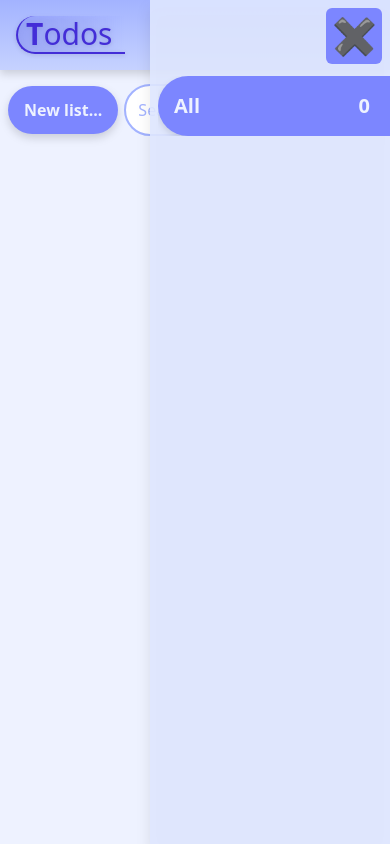
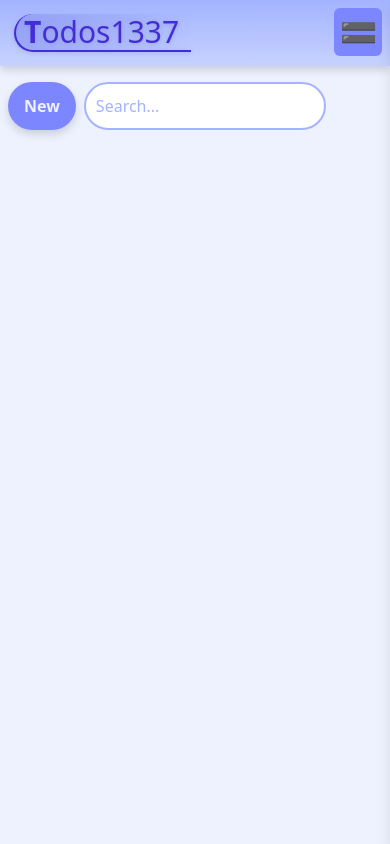
Before and after one commit to Ahtoh1337/todos, a React (Vite) app: page / in a window 390 px wide. Built offline with nearby package versions, Linux system fonts and the light colour scheme.

Commit message:
Finish layout

```diff
--- a/src/App.tsx
+++ b/src/App.tsx
@@ -42,7 +42,10 @@ export default function App() {
         <TodoContext.Provider value={todoAppRef.current}>
             <Header />
             <TodoMain />
-            {isLoading && <div>Loading...</div>}
+            {isLoading && <div className="text-indigo-400
+            py-4 px-6 font-bold">
+                Loading...
+            </div>}
         </TodoContext.Provider>
     )
 }
--- a/src/ConfirmButton.tsx
+++ b/src/ConfirmButton.tsx
@@ -48,7 +48,7 @@ export default function ConfirmButton({ children, className, confirmText, onConf
                     </p>
                     <div className="flex justify-around items-center">
                         <button
-                            className="px-2 rounded-full
+                            className="py-3 sm:py-0 px-3.5 sm:px-2 rounded-full
                             bg-indigo-600
                             hover:bg-indigo-800 hover:text-indigo-100
                             hover:drop-shadow-sm"
@@ -59,7 +59,7 @@ export default function ConfirmButton({ children, className, confirmText, onConf
                             Yes
                         </button>
                         <button
-                            className="px-2 rounded-full
+                            className="py-3 sm:py-0 px-3.5 sm:px-2 rounded-full
                             bg-indigo-300
                             hover:bg-indigo-500 hover:text-indigo-100
                             hover:drop-shadow-sm"
--- a/src/Header.tsx
+++ b/src/Header.tsx
@@ -1,7 +1,7 @@
 import { observer } from "mobx-react-lite";
 
 export const Header = observer(function () {
-    return <div className="w-full p-4 sm:p-3 pr-
+    return <div className="w-full p-3.5 pr-
     drop-shadow-lg bg-indigo-200 bg-gradient-to-b from-indigo-300
     flex justify-between text-indigo-700">
         <div className="text-3xl sm:text-2xl pl-2 pr-3
--- a/src/LabelComp.tsx
+++ b/src/LabelComp.tsx
@@ -6,11 +6,13 @@ export function LabelComp({ label, onBlur, onDelete, placeholder }:
         placeholder: string
     }) {
     return (
-        <li className="text-xs font-bold py-1 sm:py-0
-        bg-indigo-300 text-indigo-100 pl-2 pr-1 m-0.5 rounded-full
-        flex w-23 flex-auto items-center">
+        <li className="text-xs font-bold
+        bg-indigo-300 text-indigo-100 pl-2 pr-0 sm:pr-1
+        m-0.5 rounded-full
+        flex w-20 flex-auto items-center">
             <input
-                className="py-1 w-full outline-none placeholder:text-indigo-200"
+                tabIndex={-1}
+                className="py-2 sm:py-1 w-full outline-none placeholder:text-indigo-200"
                 placeholder={placeholder}
                 maxLength={10}
                 defaultValue={label}
@@ -31,14 +33,18 @@ export function LabelComp({ label, onBlur, onDelete, placeholder }:
                 }} />
             {typeof onDelete !== "undefined" ?
                 <button
-                    className="flex-none h-3.5 w-3.5 rounded-full
+                    className="flex-none rounded-full
+                    h-full sm:h-4
+                    w-8 sm:w-4
+
+                    text-base sm:text-xs
                     hover:bg-indigo-400
                     active:bg-indigo-500 active:text-indigo-300"
                     onClick={() => onDelete()}>
-                    X
+                    x
                 </button>
                 :
-                <span className="text-indigo-300">X</span>
+                <span className="nidden"></span>
             }
         </li>
     )
--- a/src/LabelNav.tsx
+++ b/src/LabelNav.tsx
@@ -71,7 +71,7 @@ export const LabelNav = observer(function ({ current, show, onSelect, setShowNav
             </div>
             <button className="sm:hidden rounded-md
             bg-indigo-400 text-indigo-100
-            h-14 w-14 text-4xl
+            h-12 w-12 text-3xl
             fixed top-2 right-2 z-1
             active:bg-indigo-500"
                 onClick={e => {
--- a/src/SearchBar.tsx
+++ b/src/SearchBar.tsx
@@ -2,12 +2,15 @@ import { observer } from "mobx-react-lite";
 
 export const SearchBar = observer(function ({ value, onChange }: { value: string, onChange: (searchString: string) => void }) {
     return <input
+        type="search"
         placeholder="Search..."
         className="outline-2 outline-indigo-300
-        p-3 flex-auto rounded-full bg-white
+        p-3 w-full rounded-full bg-white
+        -outline-offset-2 sm:outline-offset-0
         placeholder:text-indigo-300
         focus:outline-indigo-700
-        hover:outline-indigo-400"
+        hover:outline-indigo-400
+        min-w-20"
         value={value}
         onChange={e => onChange(e.target.value)} />
 });
--- a/src/TodoComp.tsx
+++ b/src/TodoComp.tsx
@@ -16,6 +16,7 @@ export const TodoComp = observer(function ({ todo }: { todo: Todo }) {
                 {todo.done ? "✔️" : ""}
             </button>
             <input
+                type="text"
                 className={`outline-none py-1.5 px-1 flex-1
                 ${todo.done ? "line-through decoration-2" : ""}`}
                 defaultValue={todo.text}
@@ -28,7 +29,7 @@ export const TodoComp = observer(function ({ todo }: { todo: Todo }) {
                     if (e.key === "Enter")
                         e.currentTarget.blur();
                 }}
-                maxLength={30} />
+                maxLength={40} />
             <button
             className="rounded-sm w-4.5 h-4.5
             hover:bg-indigo-300 active:bg-indigo-400
--- a/src/TodoListComp.tsx
+++ b/src/TodoListComp.tsx
@@ -20,15 +20,17 @@ export const TodoListComp = observer(function ({ todoList }: { todoList: TodoLis
             ${todoList.pinned ? "bg-linear-to-b from-indigo-300/80" : ""}`}>
             <div className="flex justify-between mb-1">
                 <button
-                    className={`w-7 h-7 rounded-full
-                        hover:bg-indigo-300 active:bg-indigo-400
+                    className={`w-10 h-10 sm:w-7 sm:h-7
+                        text-lg rounded-full
+                        sm:hover:bg-indigo-300 active:bg-indigo-400
                         ${todoList.pinned ? "outline-2 -outline-offset-2 outline-dashed outline-indigo-400" : ""}`}
                     onClick={action(() => todoList.pinned = !todoList.pinned)}>
                     📌
                 </button>
                 <ConfirmButton
-                    className="w-7 h-7 rounded-full
-                    hover:bg-indigo-300 active:bg-indigo-400
+                    className="w-10 h-10 sm:w-7 sm:h-7
+                    text-lg rounded-full
+                    sm:hover:bg-indigo-300 active:bg-indigo-400
                     disabled:hidden"
                     onConfirm={() => todoApp.deleteTodoList(todoList)}
                     confirmText={`Delete ${shortText}?`}
@@ -63,6 +65,7 @@ export const TodoListComp = observer(function ({ todoList }: { todoList: TodoLis
                     )))}
                     <li className="text-sm ml-5">
                         <input
+                            type="text"
                             ref={addTodoRef}
                             className="py-1.5 pl-1 w-full outline-none"
                             placeholder="Add todo..."
@@ -72,11 +75,13 @@ export const TodoListComp = observer(function ({ todoList }: { todoList: TodoLis
                                 e.target.value = "";
                             }}
                             onKeyDown={e => {
-                                if (e.key === "Enter")
+                                if (e.key === "Enter") {
                                     e.currentTarget.blur();
+                                }
+
                                 addTodoRef.current?.focus();
                             }}
-                            maxLength={30}
+                            maxLength={40}
                         />
                     </li>
                 </ul>
--- a/src/TodoLists.tsx
+++ b/src/TodoLists.tsx
@@ -7,7 +7,7 @@ export const TodoLists = observer(function ({ lists }: { lists: TodoList[] }) {
         <div className="
         grid items-baseline gap-y-4
         gap-x-2 lg:gap-x-3
-        grid-cols-[repeat(auto-fill,_minmax(17rem,auto))]">
+        grid-cols-[repeat(auto-fill,minmax(17rem,1fr))]">
             {lists.map(l => (<TodoListComp key={l.id} todoList={l} />))}
         </div>
     )
--- a/src/TodoMain.tsx
+++ b/src/TodoMain.tsx
@@ -17,7 +17,7 @@ export const TodoMain = observer(function () {
         searchString: '',
         label: ''
     });
-    const [showNav, setShowNav] = useState(true);
+    const [showNav, setShowNav] = useState(false);
 
     const filteredLists: TodoList[] = todoApp.todoLists
         .filter(list =>
@@ -60,15 +60,17 @@ export const TodoMain = observer(function () {
         <div className="@container sm:grid grid-cols-[minmax(9rem,1fr)_7fr]
             gap-y-4 gap-x-2 lg:gap-x-4 py-4 px-2 sm:px-4 sm:pl-0
             text-indigo-800">
-            <div className="flex items-center col-start-2
-            pb-4">
+            <div className="sticky top-2 sm:static z-1
+            flex items-center col-start-2
+            pb-4 mr-14 sm:mr-0">
                 <button className="font-bold bg-indigo-400 text-indigo-50
                     hover:bg-indigo-500 hover:text-indigo-100
                     active:bg-indigo-600
                     rounded-full drop-shadow-lg
-                    p-3 px-4 mr-2 sm:mr-4"
+                    p-3 px-4 mr-2 sm:mr-4 flex-none"
                     onClick={handleTodoListCreation}>
-                    New list...
+                    <span className="after:content-['New']
+                    sm:after:content-['New_list...']"></span>
                 </button>
                 <SearchBar value={filterOptions.searchString} onChange={handleSearchInputChange} />
             </div>
```
Also changed, not shown: 1 other file (tests, documents, lock files or other folders).
